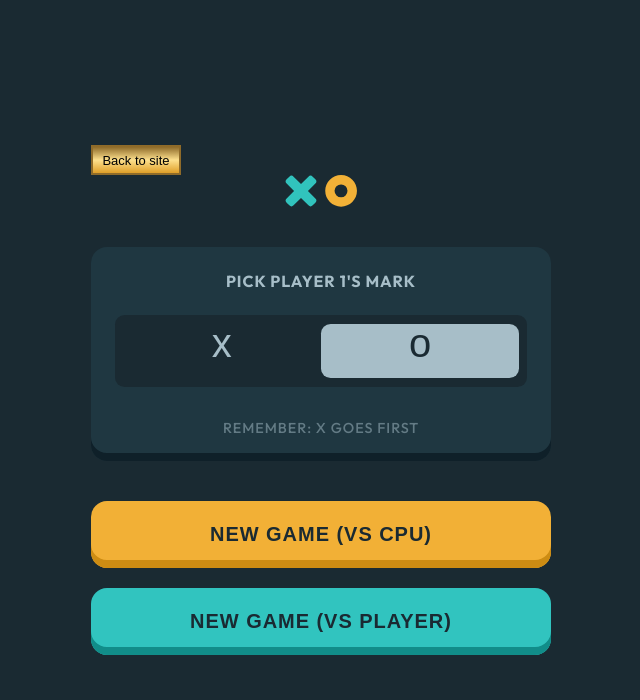
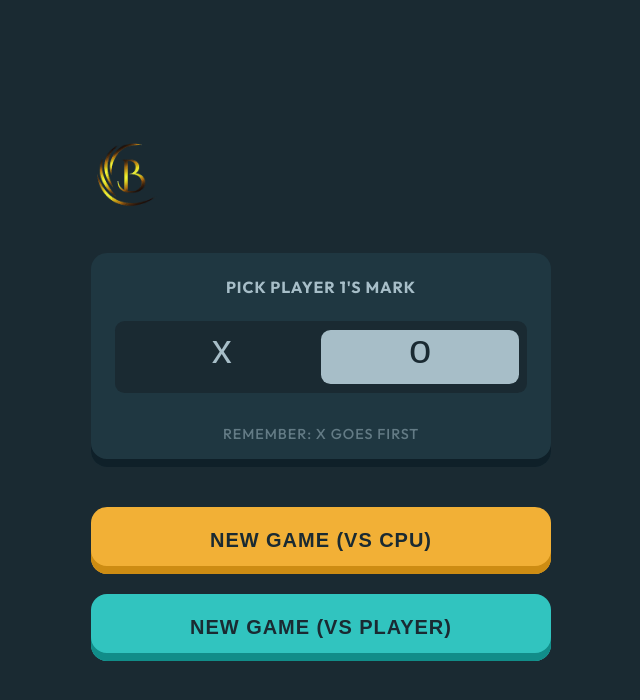
Before and after one commit to Samuel-Pages/besttech, a website: page game/index.html in a window 1280 px wide. Shown: the whole page, without its empty margins (319-959 px from the left). Drawn offline with Linux system fonts and the light colour scheme; files that its build step writes are made by us from their sources; files whose address does not match are found by name; a web font is replaced by a local one.

Commit message:
Update index.html

```diff
--- a/game/index.html
+++ b/game/index.html
@@ -21,13 +21,13 @@
     <main id="main-content">
 
 				   <div class="container">
-					 <a href="../index.html"><button>Back to site</button></a>
-				    </div>
-				 <script src="script.js"></script>
-
+				   <a " href="../index.html">
+                   <img src="images/logo101.png" alt="" height="70px" width="70px" style="position:relative;">
+                   </a>
+				   </div>
       <article class="secondary-container">
         <article class="game-start-menu show" id="game-start-menu">
-          <header class="logo">
+          <header class="logo"
             <img src="./images/logo.svg" />
           </header>
           <section class="secondary-container pick-player-container">
@@ -45,18 +45,16 @@
             <button class="button-yellow button-font" id="new-game-solo">
               New Game (vs CPU)
             </button>
-            <button class="button-blue button-font" id="new-game-multiplayer">
+            <a href="game2/index.html"><button class="button-blue button-font" id="new-game-multiplayer">
               New Game (vs Player)
-            </button>
+            </button></a>
           </section>
           <section
             class="new-game-vs-player-alert"
             id="new-game-vs-player-alert"
           >
             <div class="new-game-vs-player-alert-container">
-              <h2 class="new-game-vs-player-alert-header">
-                Under Construction 👩🏻‍💻
-              </h2>
+
               <button class="back-button">Go back</button>
             </div>
           </section>
```
